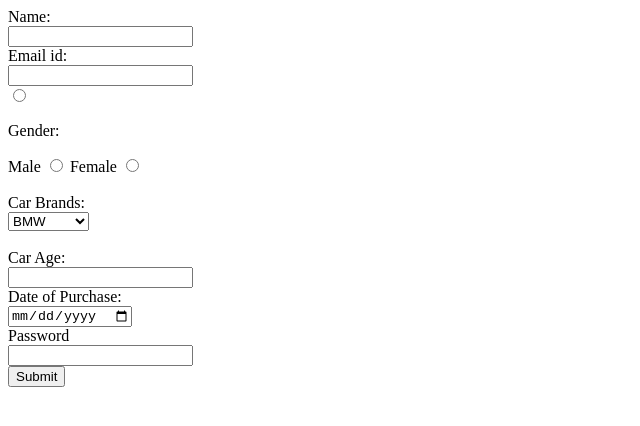
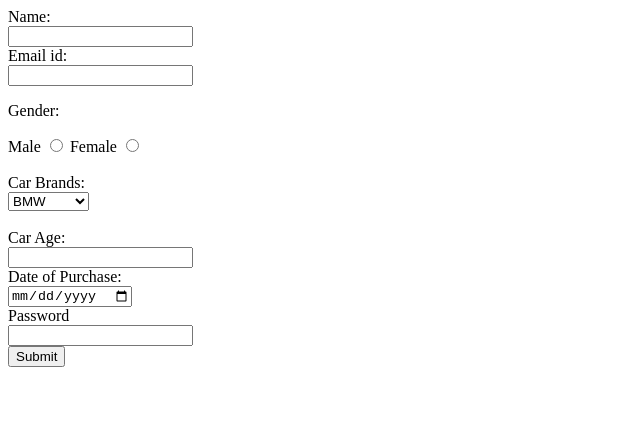
Before and after one commit to acciojob/car-insurance-form-adii-tech, a website: page main.html in a window 1280 px wide. Shown: the whole page, without its empty margins (0-640 px from the left). Drawn offline with Linux system fonts and the light colour scheme.

Commit message:
created a submission

```diff
--- a/main.html
+++ b/main.html
@@ -13,7 +13,7 @@
 		<input type="text" id="name" name="name" required><br>
 		<label for="email">Email id:</label><br>
 		<input type="email" id="email" name="email"><br>
-		<input type="radio" id="male" name="male" required><br>
+
 		<p>Gender:</p>
 		<label for="male">Male</label>
 		<input type="radio" id="male" name="gender" required>
```
